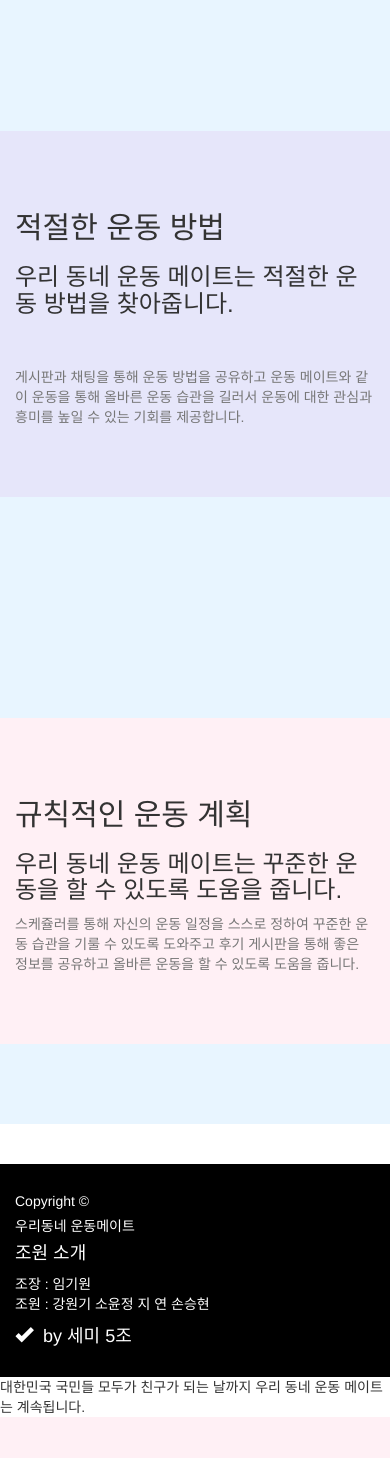
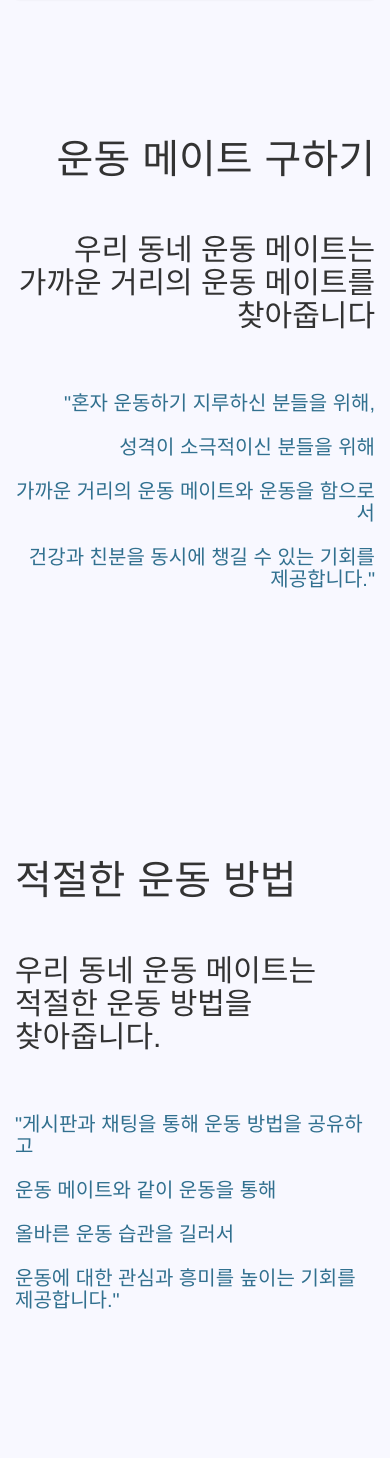
Before and after one commit to giwon8701/KH_SemiProject, a Java web app: page /views/introduce/introduce.jsp in a window 390 px wide. Shown: the part 1668-3126 px from the top of the page. Before the commit the page ends 3085 px from the top, so only its background shows below. Run offline with Tomcat 11, a stand-in JSP engine, Linux system fonts and the light colour scheme; some libraries are stand-ins or nearby versions.

Commit message:
쇼핑페이지는 구현하고 소개하기 페이지 계속 수정 중입니다. 코드보다 내용이 뭐가 들어갈지 고민하는 게 더 어렵네요

```diff
--- a/Health_Friends/Health_Friends/WebContent/views/introduce/introduce.jsp
+++ b/Health_Friends/Health_Friends/WebContent/views/introduce/introduce.jsp
@@ -11,20 +11,72 @@
 <!DOCTYPE html>
 <html>
 <head>
-<meta charset="UTF-8">
-<meta name="viewport" content="width=device-width" , initial-scale="1">
-<title>우리 동네 운동 메이트 소개하기</title>
-<link rel="stylesheet" href="css/bootstrap.css">
-</head>
-<body>
+
 <style type="text/css">
+
 .jumbotron {
 	background-image: url(./image/back.jpeg);
 	background-size: cover;
 	text-shadow: block 0.2em 0.2em 0.2em;
-	color: black;
+	color: white;
 }
+
+.btn_gotop {
+	display:none;
+	position:fixed;
+	bottom:30px;
+	right:30px;
+	z-index:999;
+	border:1px solid #ccc;
+	outline:none;
+	background-color:white;
+	color:#333;
+	cursor:pointer;
+	padding:15px 20px;
+	border-radius:100%;
+}
+
+.title01 {
+	font-size: 40px;
+}
+
+.text-info {
+	font-size: 20px;
+}
+
 </style>
+
+<meta charset="UTF-8">
+<meta name="viewport" content="width=device-width" , initial-scale="1">
+<title>우리 동네 운동 메이트 소개하기</title>
+
+<script src="https://code.jquery.com/jquery-3.1.1.min.js"></script>
+<link rel="stylesheet" href="https://maxcdn.bootstrapcdn.com/bootstrap/3.3.2/css/bootstrap.min.css">
+<link rel="stylesheet" href="https://maxcdn.bootstrapcdn.com/bootstrap/3.3.2/css/bootstrap-theme.min.css">
+<link href="https://fonts.googleapis.com/css?family=Jua" rel="stylesheet">
+<script src="https://maxcdn.bootstrapcdn.com/bootstrap/3.3.2/js/bootstrap.min.js"></script>
+
+<script>
+
+$(window).scroll(function(){
+	if ($(this).scrollTop() > 300){
+		$('.btn_gotop').show();
+	} else{
+		$('.btn_gotop').hide();
+	}
+});
+
+$('.btn_gotop').click(function(){
+	$('html, body').animate({scrollTop:0},400);
+	return false;
+});
+
+</script>
+
+
+</head>
+<body>
+
 	<nav class="navbar navbar-inverse">
 		<div class="container-fluid">
 			<div class="navbar-header">
@@ -34,12 +86,12 @@
 					<span class="sr-only"></span> <span class="icon-bar"></span> <span
 						class="icon-bar"></span> <span class="icon-bar"></span>
 				</button>
-				<a class="navbar-brand" href="#">우리동네 운동메이트</a>
+				<a class="navbar-brand" href="#">소개하기</a>
 			</div>
 			<div class="collapse navbar-collapse"
 				id="bs-example-naver-collapse-1">
 				<ul class="nav navbar-nav">
-					<li class="active"><a href="#">소개<span class="sr-only"></span></a></li>
+					<li class="active"><a href="#">메뉴<span class="sr-only"></span></a></li>
 					<li class="dropdown"><a href="#" class="dropdown-toggle"
 						data-toggle="dropdown" role="button" aria-haspopup="true"
 						aria-expanded="false">우리동네 운동 메이트<span class="caret"></span></a>
@@ -74,53 +126,71 @@
 			</div>
 		</div>
 	</nav>
+	<br>
+	<br>
 	<div class="container">
 		<div class="jumbotron">
 			<h1 class="text-center">우리 동네 운동 메이트란?</h1>
 			<br>
 			<h4 class="text-center" style="text-color: write;">우리 동네 운동 메이트는
-				어떻게 하면 모든 사람들이 행복한 운동을 할 수 있을까라는 사소한 생각으로부터 시작된 웹 프로젝트입니다.</h4>
+				"어떻게 하면 모든 사람들이 행복한 운동을 할 수 있을까?"라는 사소한 생각으로부터 시작된 웹 프로젝트입니다.</h4>
 			<br>
 			<p class="text-center">
-				<a class="btn btn-primary btn-lg" href="index.jsp" role="buttothn">소개
+				<a class="btn btn-primary btn-lg" href="#move02" role="buttothn">소개
 					보러 가기</a>
 			</p>
 		</div>
 	</div>
+	<br>
 
-	<div class="container">
-		<a name="move01"></a>
-		<h1>우리 동네 운동 메이트와 함께해요!</h1>
-		<h3>우리 동네 운동 메이트는 이래서 만들어졌습니다.</h3>
-		<br>
-		<p>운동을 하고 싶지만 운동 메이트가 없어서 고민하시는 분을 위해 운동을 하고 싶지만 방법을 몰라 시작을 못하시는
-			분을 위해 운동을 하고 싶지만 끈기가 없어서 쉽게 포기하시는 분을 위해 작은 만남을 제공함으로서 효과적인 운동 방법을
-			제공합니다.</p>
-		<br> <br> <br> <br> <br> <br>
-		<br>
-	</div>
-
-	<div class=background02 style="background-color: #E8F5FF;">
+	<div class=background01 style="background-color: #FFFFF0">
 		<br>
 		<br>
 		<br>
 		<div class="container">
+			<a name="move01"></a>
+			<h1 style="text-align: center">우리 동네 운동 메이트와 함께해요!</h1>
+			<br>
+			<h3 style="text-align: center">우리 동네 운동 메이트는 이래서 만들어졌습니다.</h3>
+			<br>
+			<br>
+			<h4 style="text-align: center">
+				운동을 하고 싶지만 운동 메이트가 없어서 고민하시는 분을 위해,<br>
+				<br> 운동을 하고 싶지만 방법을 몰라 시작을 못하시는 분들을 위해,<br>
+				<br> 운동을 하고 싶지만 끈기가 없어서 쉽게 포기하시는 분을 위해<br>
+				<br>
+				<br>
+			</h4>
+			<h3 style="text-align: center">작은 만남을 제공함으로서 효과적인 운동 방법을 제공합니다.</h3>
+			<br> <br> <br> <br> <br>
+		</div>
+	</div>
+
+	<br>
+	<br>
+	<br>
+
+	<div class=background02 style="background-color: #F8F8FF;">
+		<br> <br> <br>
+		<div class="container">
 			<div class="row">
-				<br>
-				<div class="col-sm-6" style="background-color:;">
+
+				<div class="col-sm-7" style="background-color: ">
+				<br><br>
 					 <img
 						src="https://health.chosun.com/site/data/img_dir/2019/04/29/2019042900839_0.jpg"
-						class="img-circle" alt="Cinque Terre" height="300px" width="400px">
+						class="img-thumbnail" alt="Cinque Terre"><br><br><br><br><br>
+
 				</div>
-				<div class="col-sm-6" style="background-color: lavenderblush;">
-					<br> <br><br><br>
-					 <a name="move02"></a>
-					<h2>운동 메이트 구하기</h2>
-					<h3 class="subheading">우리 동네 운동 메이트는 가까운 거리의 운동 메이트를 찾아줍니다</h3>
+
+				<div class="col-sm-5" style="background-color:">
+					<br> <br> <a name="move02"></a>
+					<h1 class="title01" style="font-family: Jua, sans-serif; text-align:right">운동 메이트 구하기</h1><br>
+					<h2 class="subheading" style="text-align:right">우리 동네 운동 메이트는<br>가까운 거리의 운동 메이트를<br>찾아줍니다</h2>
 					<br> <br>
 					<p class="text-muted">
-					<p class="text-info">혼자 운동하기 지루하신 분들을 위해, 성격이 소극적이신 분들을 위해 가까운
-						거리의 운동 메이트와 운동을 함으로서 건강과 친분을 동시에 챙길 수 있는 좋은 기회를 제공합니다.</p>
+					<h4 class="text-info" style="text-align:right">"혼자 운동하기 지루하신 분들을 위해,<br><br>성격이 소극적이신 분들을 위해<br><br>가까운
+						거리의 운동 메이트와 운동을 함으로서<br><br>건강과 친분을 동시에 챙길 수 있는 기회를 제공합니다."</h4>
 					<br> <br>
 				</div>
 			</div>
@@ -130,17 +200,22 @@
 
 		<div class="container">
 			<div class="row">
-				<div class="col-sm-8" style="background-color: lavender;">
+				<div class="col-sm-5" style="background-color: ">
 					<br> <br> <br> <a name="move03"></a>
-					<h2>적절한 운동 방법</h2>
-					<h3 class="subheading">우리 동네 운동 메이트는 적절한 운동 방법을 찾아줍니다.</h3>
+					<h1 class="title01" style="font-family: Jua, sans-serif">적절한 운동 방법</h1><br>
+					<h2 class="subheading">우리 동네 운동 메이트는<br>적절한 운동 방법을<br>찾아줍니다.</h2>
 					<br> <br>
-					<p class="text-muted">게시판과 채팅을 통해 운동 방법을 공유하고 운동 메이트와 같이 운동을 통해
-						올바른 운동 습관을 길러서 운동에 대한 관심과 흥미를 높일 수 있는 기회를 제공합니다.</p>
+					<p class="text-muted">
+					<h4 class="text-info">"게시판과 채팅을 통해 운동 방법을 공유하고<br><br>운동 메이트와 같이 운동을 통해
+						<br><br>올바른 운동 습관을 길러서<br><br>운동에 대한 관심과 흥미를 높이는 기회를 제공합니다."</h4>
 					<br> <br> <br>
 				</div>
-				<div class="col-sm-4" style="background-color:;">
-					<br> <br> <br> <br> <br>
+				<div class="col-sm-7" style="background-color: ">
+				<br><br><br><br>
+					 <img
+						src="https://health.chosun.com/site/data/img_dir/2018/09/03/2018090301669_0.jpg"
+						class="img-thumbnail" alt="Cinque Terre" style="float:right"><br><br><br><br><br><br><br><br>
+
 				</div>
 			</div>
 		</div>
@@ -149,13 +224,24 @@
 
 		<div class="container">
 			<div class="row">
-				<div class="col-sm-4" style="background-color:;"></div>
-				<div class="col-sm-8" style="background-color: lavenderblush;">
+
+				<div class="col-sm-7" style="background-color: ">
+				<br><br><br><br><br>
+					 <img
+						src="https://t1.daumcdn.net/cfile/tistory/145C4A4150E5381F2E?original"
+						class="img-thumbnail" alt="Cinque Terre"><br><br><br><br><br><br>
+
+				</div>
+
+
+				<div class="col-sm-5" style="background-color: ">
 					<br> <br> <br> <a name="move04"></a>
-					<h2>규칙적인 운동 계획</h2>
-					<h3 class="subheading">우리 동네 운동 메이트는 꾸준한 운동을 할 수 있도록 도움을 줍니다.</h3>
-					<p class="text-muted">스케쥴러를 통해 자신의 운동 일정을 스스로 정하여 꾸준한 운동 습관을 기룰
-						수 있도록 도와주고 후기 게시판을 통해 좋은 정보를 공유하고 올바른 운동을 할 수 있도록 도움을 줍니다.</p>
+					<h1 class="title01" style="font-family: Jua, sans-serif; text-align:right">규칙적인 운동 계획</h1><br>
+					<h2 class="subheading" style="text-align:right">우리 동네 운동 메이트는<br>꾸준한 운동을 할 수 있도록<br>도움을 줍니다.</h2>
+					<br><br>
+					<p class="text-muted">
+					<h4 class="text-info" style="text-align:right">"스케쥴러를 통해 자신의 운동 일정을 스스로 정하여<br><br>꾸준한 운동 습관을 기룰
+						수 있도록 도와주고<br><br> 후기 게시판을 통해 좋은 정보를 공유하고<br><br>올바른 운동을 할 수 있도록 도움을 줍니다."</h4>
 					<br> <br> <br>
 				</div>
 			</div>
@@ -164,7 +250,8 @@
 		<br> <br> <br> <br>
 	</div>
 
-<br><br>
+	<br>
+	<br>
 
 	<footer style="background-color: #000000; color: #ffffff">
 		<div class="container">
@@ -177,7 +264,7 @@
 				<div class="col-sm-6">
 					<h4>조원 소개</h4>
 					<p>
-							조장 : 임기원</br> 조원 : 강원기 소윤정 지 연 손승현
+						조장 : 임기원<br> 조원 : 강원기 소윤정 지 연 손승현
 					</p>
 				</div>
 				<div class="col-sm-2">
@@ -188,9 +275,15 @@
 			</div>
 		</div>
 		<br>
+
+	<!-- 상단으로 이동하기 버튼 -->
+	<a href="#" class="btn_gotop">
+	  <span class="glyphicon glyphicon-chevron-up">
+	  </span>
+	</a>
+
 	</footer>
-		<script src="https://code.jquery.com/jquery-3.1.1.min.js"></script>
-		<script src="js/bootstrap.js"></script>
+
 </body>
 </html>
 
```
Also changed, not shown: Health_Friends/Health_Friends/WebContent/views/introduce/location.jsp (+105 -36 lines), Health_Friends/Health_Friends/WebContent/views/shopping/view.jsp (+39 -3 lines). Lines whose indentation alone changed are shown as unchanged.
